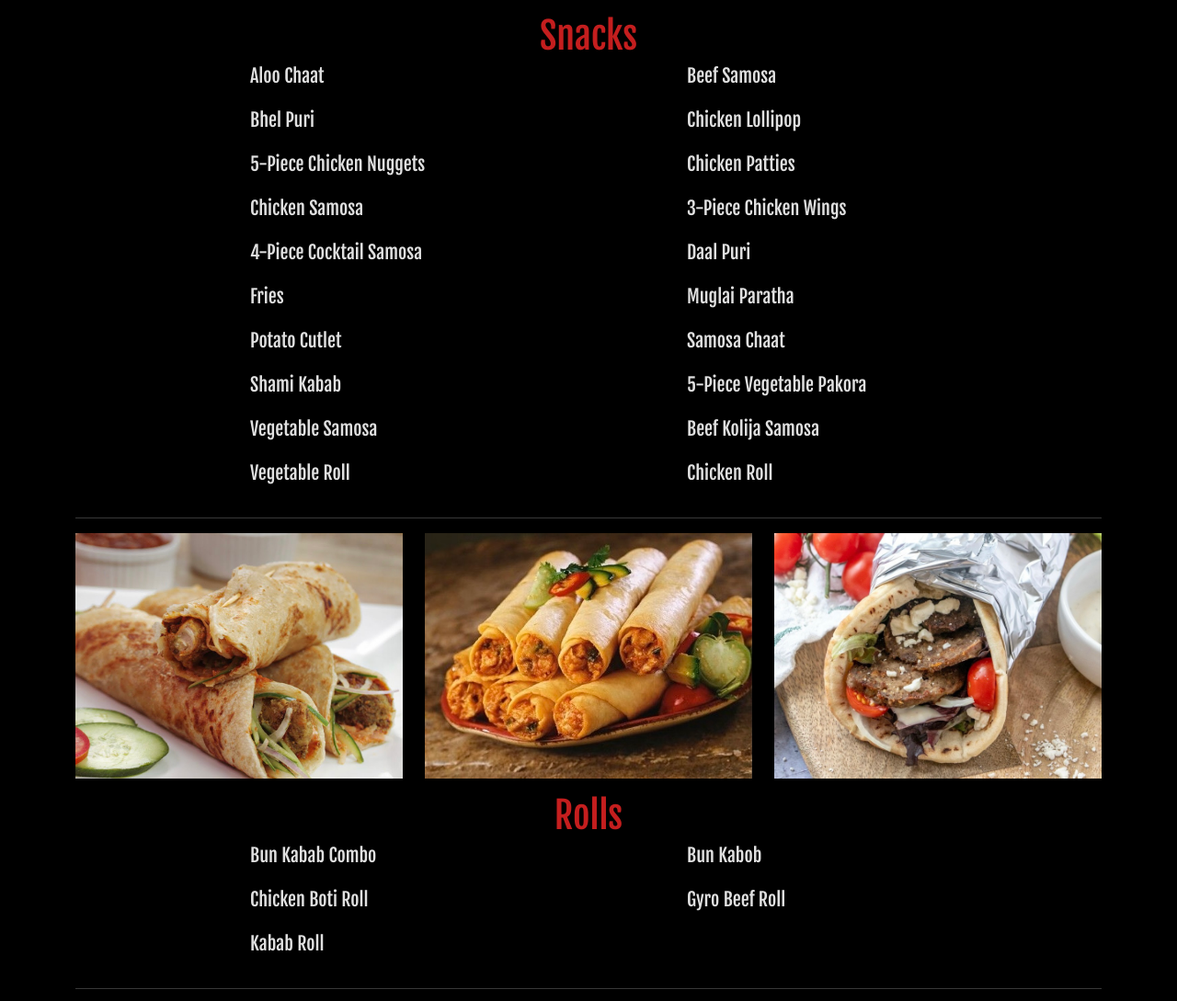
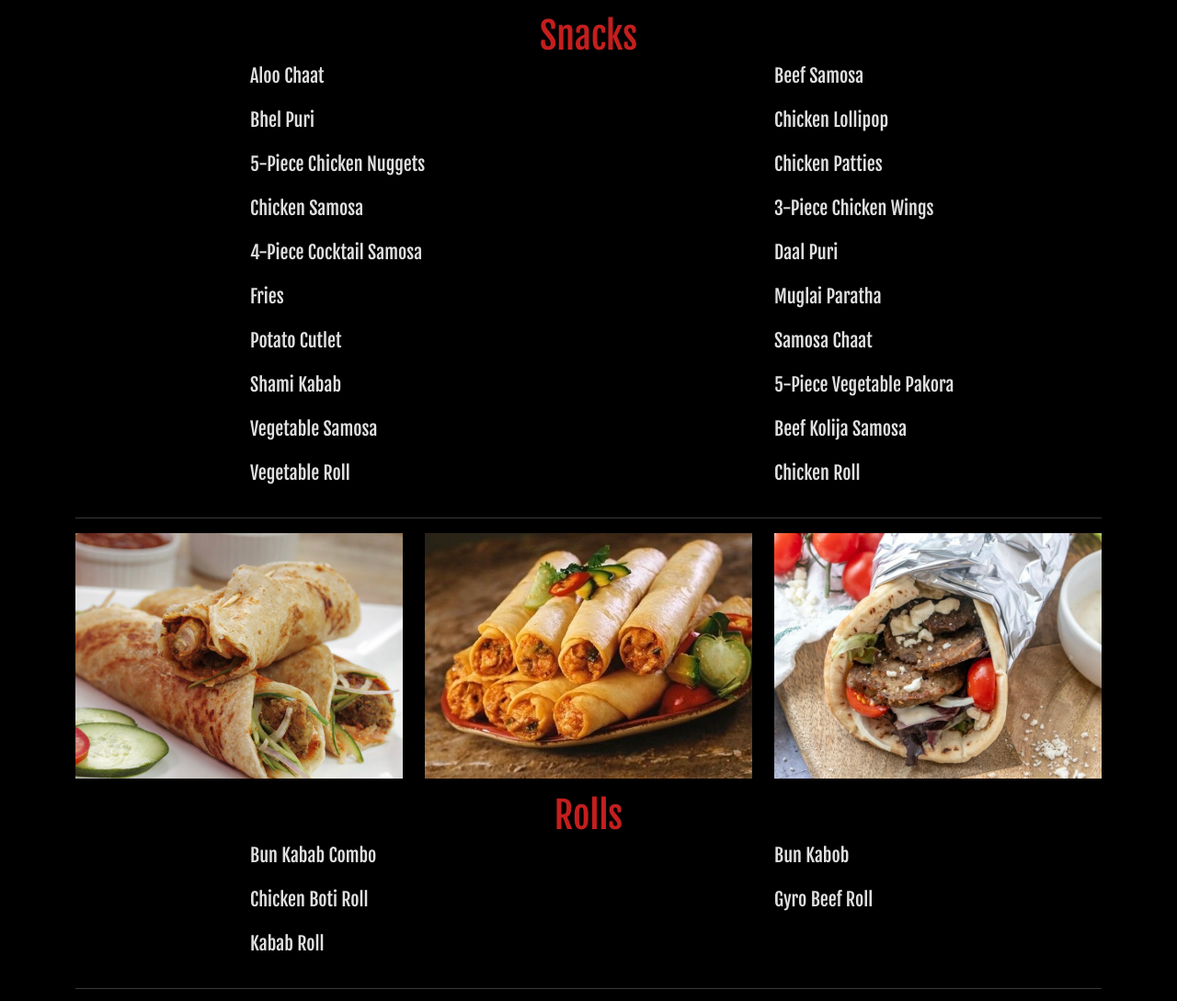
Before and after one commit to raiskazi/indopak-website, a Flask app: page /cafe/plano in a window 1280 px wide. Shown: the part 810-1899 px from the top of the page at 92% size. Run offline with Flask 2, Linux system fonts and the light colour scheme; some libraries are stand-ins or nearby versions.

Commit message:
fix cafe

```diff
--- a/application.py
+++ b/application.py
@@ -51,5 +51,5 @@ def cafe(location=None):
 if __name__ == "__main__":
     # Setting debug to True enables debug output. This line should be
     # removed before deploying a production application.
-    #application.debug = False
+    #application.debug = True
     application.run()
--- a/templates/cafe/arlington.html
+++ b/templates/cafe/arlington.html
@@ -88,7 +88,7 @@
         {% for i in range(0,type['Items']|length) %}
 
         {% if i%2 == 0 %}
-        <div class="col-md-5 offset-md-2">
+        <div class="col-md-4 offset-md-2">
             <div class="row">
                 <div class="col-12" style="font-size:20px">
                     <p> <b> {{type['Items'][i]['name']}}</b></p>
@@ -101,7 +101,7 @@
             </div>
         </div>
         {% else %}
-        <div class="col-md-5">
+        <div class="col-md-4 offset-md-2">
             <div class="row">
                 <div class="col-12" style="font-size:20px">
                     <p> <b>{{type['Items'][i]['name']}}</b></p>
@@ -123,8 +123,6 @@
     <div class=" mt-5">
         <p style="text-align:center">Images provided by <a href="https://www.google.com" target="_blank">Google</a>.
         </p>
-        <p style="text-align:center">Disclaimer: Prices may vary.
-        </p>
     </div>
 </div>
 {% endblock %}
--- a/templates/cafe/carrollton.html
+++ b/templates/cafe/carrollton.html
@@ -76,7 +76,7 @@
         {% for i in range(0,type['Items']|length) %}
 
         {% if i%2 == 0 %}
-        <div class="col-md-5 offset-md-2">
+        <div class="col-md-4 offset-md-2">
             <div class="row">
                 <div class="col-12" style="font-size:20px">
                     <p> <b> {{type['Items'][i]['name']}}</b></p>
@@ -89,7 +89,7 @@
             </div>
         </div>
         {% else %}
-        <div class="col-md-5">
+        <div class="col-md-4 offset-md-2">
             <div class="row">
                 <div class="col-12" style="font-size:20px">
                     <p> <b>{{type['Items'][i]['name']}}</b></p>
@@ -111,8 +111,6 @@
     <div class=" mt-5">
         <p style="text-align:center">Images provided by <a href="https://www.google.com" target="_blank">Google</a>.
         </p>
-        <p style="text-align:center">Disclaimer: Prices may vary.
-        </p>
     </div>
 </div>
 
--- a/templates/cafe/lewisville.html
+++ b/templates/cafe/lewisville.html
@@ -83,7 +83,7 @@
         {% for i in range(0,type['Items']|length) %}
 
         {% if i%2 == 0 %}
-        <div class="col-md-5 offset-md-2">
+        <div class="col-md-4 offset-md-2">
             <div class="row">
                 <div class="col-12" style="font-size:20px">
                     <p> <b> {{type['Items'][i]['name']}}</b></p>
@@ -96,7 +96,7 @@
             </div>
         </div>
         {% else %}
-        <div class="col-md-5">
+        <div class="col-md-4 offset-md-2">
             <div class="row">
                 <div class="col-12" style="font-size:20px">
                     <p> <b>{{type['Items'][i]['name']}}</b></p>
@@ -118,8 +118,6 @@
     <div class=" mt-5">
         <p style="text-align:center">Images provided by <a href="https://www.google.com" target="_blank">Google</a>.
         </p>
-        <p style="text-align:center">Disclaimer: Prices may vary.
-        </p>
     </div>
 </div>
 
--- a/templates/cafe/plano.html
+++ b/templates/cafe/plano.html
@@ -81,29 +81,19 @@
         {% for i in range(0,type['Items']|length) %}
 
         {% if i%2 == 0 %}
-        <div class="col-md-5 offset-md-2">
+        <div class="col-md-4 offset-md-2">
             <div class="row">
                 <div class="col-12" style="font-size:20px">
                     <p> <b> {{type['Items'][i]['name']}}</b></p>
                 </div>
-                <!-- <div class="col-4" style="font-size:20px">
-                    <div class="d-flex justify-content-end">
-                        <p> <b> {{format_price(type['Items'][i]['price'])}}</b></p>
-                    </div>
-                </div> -->
             </div>
         </div>
         {% else %}
-        <div class="col-md-5">
+        <div class="col-md-4 offset-md-2">
             <div class="row">
                 <div class="col-12" style="font-size:20px">
                     <p> <b>{{type['Items'][i]['name']}}</b></p>
                 </div>
-                <!-- <div class="col-4" style="font-size:20px">
-                    <div class="d-flex justify-content-end">
-                        <p> <b>{{format_price(type['Items'][i]['price'])}}</b></p>
-                    </div>
-                </div> -->
             </div>
         </div>
         {% endif %}
@@ -118,8 +108,6 @@
     <div class="mt-5">
         <p style="text-align:center">Images provided by <a href="https://www.google.com" target="_blank">Google</a>.
         </p>
-        <p style="text-align:center">Disclaimer: Prices may vary.
-        </p>
     </div>
 </div>
 
--- a/templates/cafe/richardson.html
+++ b/templates/cafe/richardson.html
@@ -75,7 +75,7 @@
         {% for i in range(0,type['Items']|length) %}
 
         {% if i%2 == 0 %}
-        <div class="col-md-5 offset-md-2">
+        <div class="col-md-4 offset-md-2">
             <div class="row">
                 <div class="col-12" style="font-size:20px">
                     <p> <b> {{type['Items'][i]['name']}}</b></p>
@@ -88,7 +88,7 @@
             </div>
         </div>
         {% else %}
-        <div class="col-md-5">
+        <div class="col-md-4 offset-md-2">
             <div class="row">
                 <div class="col-12" style="font-size:20px">
                     <p> <b>{{type['Items'][i]['name']}}</b></p>
@@ -110,8 +110,6 @@
     <div class=" mt-5">
         <p style="text-align:center">Images provided by <a href="https://www.google.com" target="_blank">Google</a>.
         </p>
-        <p style="text-align:center">Disclaimer: Prices may vary.
-        </p>
     </div>
 </div>
 {% endblock %}
```
Also changed, not shown: templates/cafe/irving.html (+4 -5 lines).
